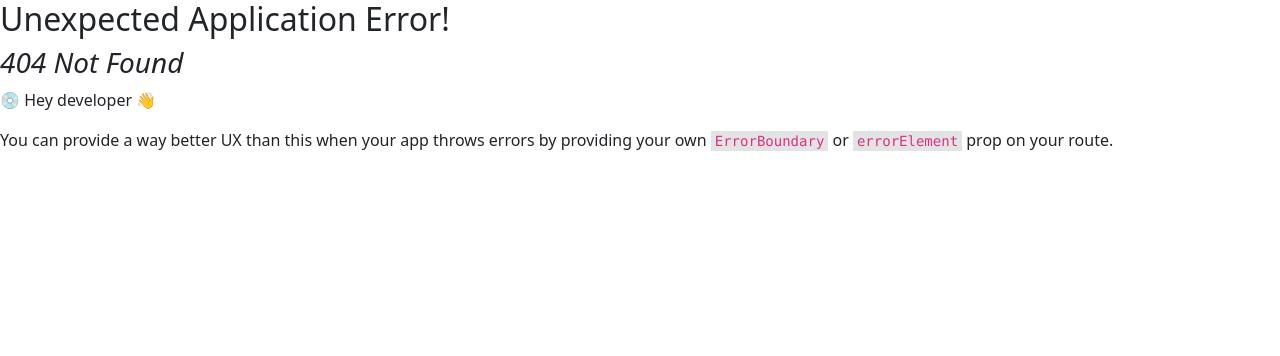
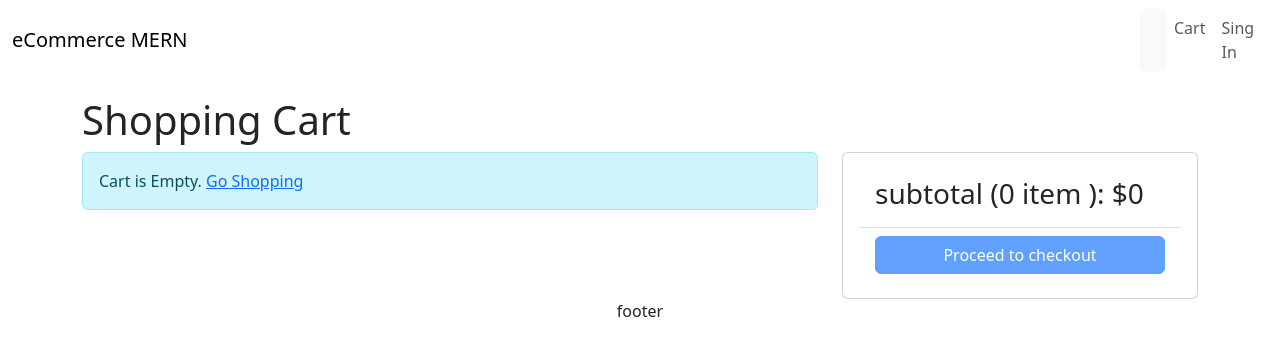
Before and after one commit to KhaledNehad/ecommerce-mern, a React (Vite) app in the folder client/: page /cart in a window 1280 px wide. Before the commit this address had no page. Shown: the top 356 px of the page. Built offline with nearby package versions, Linux system fonts and the light colour scheme.

Commit message:
Create Cart page

```diff
--- a/client/src/index.css
+++ b/client/src/index.css
@@ -19,3 +19,7 @@
 img.large {
   max-width: 100%;
 }
+
+img.thumbnail {
+  height: 80px;
+}
--- a/client/src/main.tsx
+++ b/client/src/main.tsx
@@ -16,12 +16,14 @@
 import { QueryClient, QueryClientProvider } from '@tanstack/react-query';
 import { ReactQueryDevtools } from '@tanstack/react-query-devtools';
 import { StoreProvider } from './store.tsx';
+import { CartPage } from './pages/CartPage.tsx';
 
 const router = createBrowserRouter(
   createRoutesFromElements(
     <Route path='/' element={<App />}>
       <Route index={true} element={<HomePage />} />
       <Route path='product/:slug' element={<ProductPage />} />
+      <Route path='cart' element={<CartPage />} />
     </Route>
   )
 );
--- /dev/null
+++ b/client/src/pages/CartPage.tsx
@@ -0,0 +1,123 @@
+import { useContext } from 'react';
+import { Link, useNavigate } from 'react-router-dom';
+import { Store } from '../store';
+import { CartItem } from '../types/Cart';
+import { toast } from 'react-toastify';
+import { Helmet } from 'react-helmet-async';
+import { Button, Card, Col, ListGroup, Row } from 'react-bootstrap';
+import MessageBox from '../components/MessageBox';
+export const CartPage = () => {
+  const navigate = useNavigate();
+
+  const {
+    state: {
+      mode,
+      cart: { cartItems },
+    },
+    dispatch,
+  } = useContext(Store);
+
+  const updateCartHandler = (item: CartItem, quantity: number) => {
+    if (item.countInStock < quantity) {
+      toast.warn('Sorry, Product is out of stock');
+      return;
+    }
+    dispatch({
+      type: 'CART_ADD_ITEM',
+      payload: { ...item, quantity },
+    });
+  };
+
+  const checkoutHandler = () => {
+    navigate('/signin?redirect=/shipping');
+  };
+
+  return (
+    <div>
+      <Helmet>
+        <title>Shopping Cart</title>
+      </Helmet>
+      <h1>Shopping Cart</h1>
+      <Row>
+        <Col md={8}>
+          {cartItems.length === 0 ? (
+            <MessageBox>
+              Cart is Empty. <Link to='/'>Go Shopping</Link>
+            </MessageBox>
+          ) : (
+            <ListGroup>
+              {cartItems.map((item) => (
+                <ListGroup.Item key={item._id}>
+                  <Row className='align-items-center'>
+                    <Col md={4}>
+                      <img
+                        src={item.image}
+                        alt={item.name}
+                        className='img-fluid rounded img-thumbnail'
+                      />
+                      <Link to={`/product/${item.slug}`}>{item.name}</Link>
+                    </Col>
+                    <Col md={3}>
+                      <Button
+                        onClick={() =>
+                          updateCartHandler(item, item.quantity - 1)
+                        }
+                        variant={mode}
+                        disabled={item.quantity === 1}
+                      >
+                        <i className='fas fa-minus-circle'></i>
+                      </Button>
+                      <span>{item.quantity}</span>
+                      <Button
+                        onClick={() =>
+                          updateCartHandler(item, item.quantity + 1)
+                        }
+                        variant={mode}
+                        disabled={item.quantity === item.countInStock}
+                      >
+                        <i className='fas fa-plus-circle'></i>
+                      </Button>
+                    </Col>
+                    <Col md={3}>${item.price}</Col>
+                    <Col md={2}>
+                      <Button variant={mode}>
+                        <i className='fas fa-trash'></i>
+                      </Button>
+                    </Col>
+                  </Row>
+                </ListGroup.Item>
+              ))}
+            </ListGroup>
+          )}
+        </Col>
+        <Col md={4}>
+          <Card>
+            <Card.Body>
+              <ListGroup variant='flush'>
+                <ListGroup.Item>
+                  <h3>
+                    subtotal ({cartItems.reduce((a, c) => a + c.quantity, 0)}{' '}
+                    item ): $
+                    {cartItems.reduce((a, c) => a + c.price * c.quantity, 0)}
+                  </h3>
+                </ListGroup.Item>
+                <ListGroup.Item>
+                  <div className='d-grid'>
+                    <Button
+                      type='button'
+                      variant='primary'
+                      onClick={checkoutHandler}
+                      disabled={cartItems.length === 0}
+                    >
+                      Proceed to checkout
+                    </Button>
+                  </div>
+                </ListGroup.Item>
+              </ListGroup>
+            </Card.Body>
+          </Card>
+        </Col>
+      </Row>
+    </div>
+  );
+};
```
